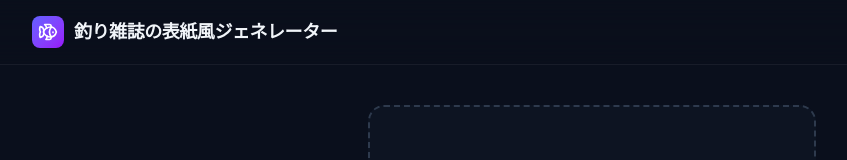
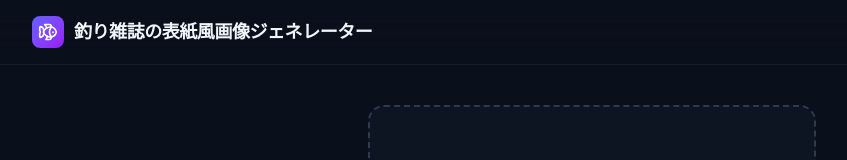
Before and after one commit to taro-aoyama/FishMagazineCoverGenerator, a React (Vite) app: page / in a window 1280 px wide. Shown: the top 160 px of the page, without its empty margins (48-895 px from the left). Built offline with nearby package versions, Linux system fonts and the light colour scheme; the HTML template or start-up script is replaced by a standard one.

Commit message:
Update App.tsx

```diff
--- a/src/App.tsx
+++ b/src/App.tsx
@@ -760,7 +760,7 @@ function App() {
             <FishIcon className="w-5 h-5 text-white" />
           </div>
           <h1 className="text-base md:text-lg font-bold text-slate-100 tracking-tight">
-            釣り雑誌の表紙風ジェネレーター
+            釣り雑誌の表紙風画像ジェネレーター
           </h1>
         </div>
       </header>
```
